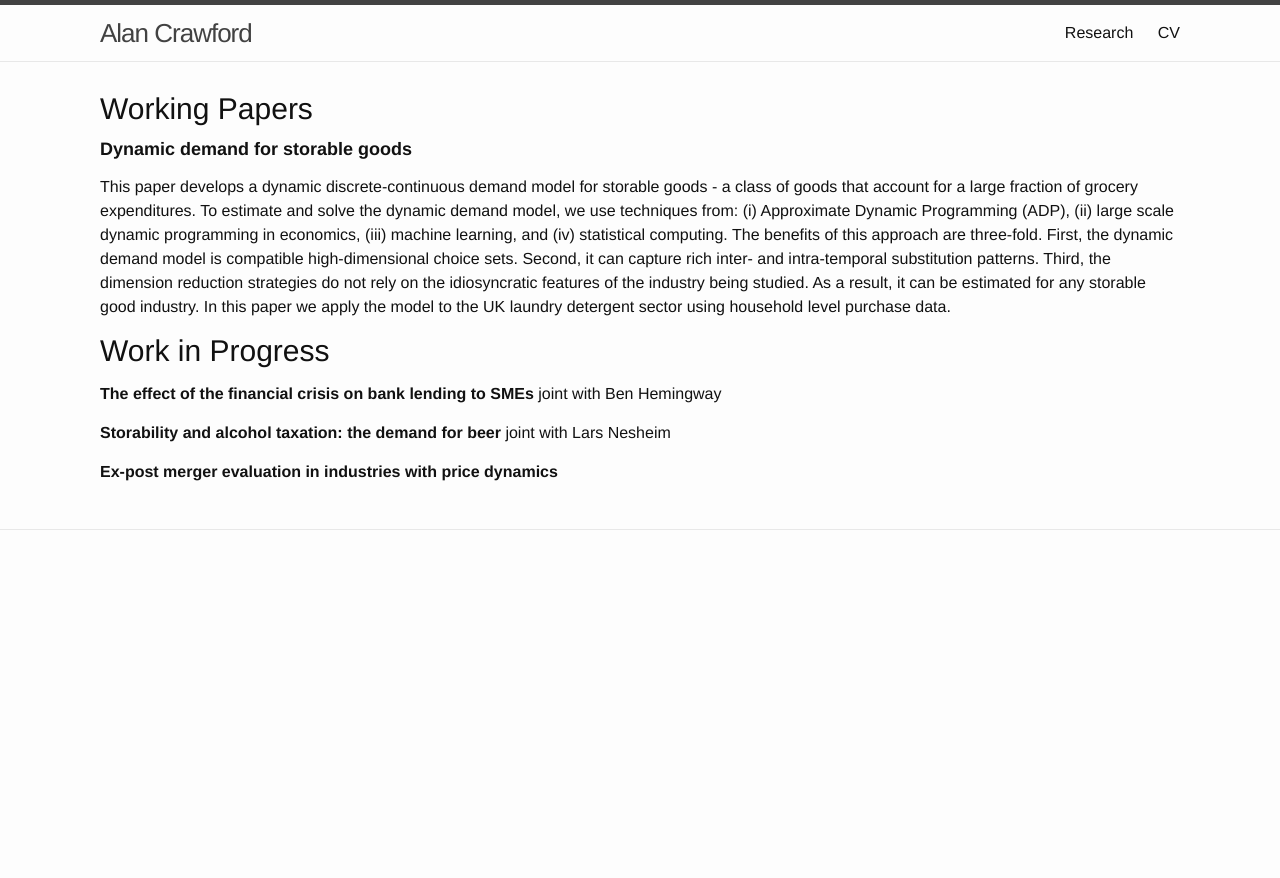
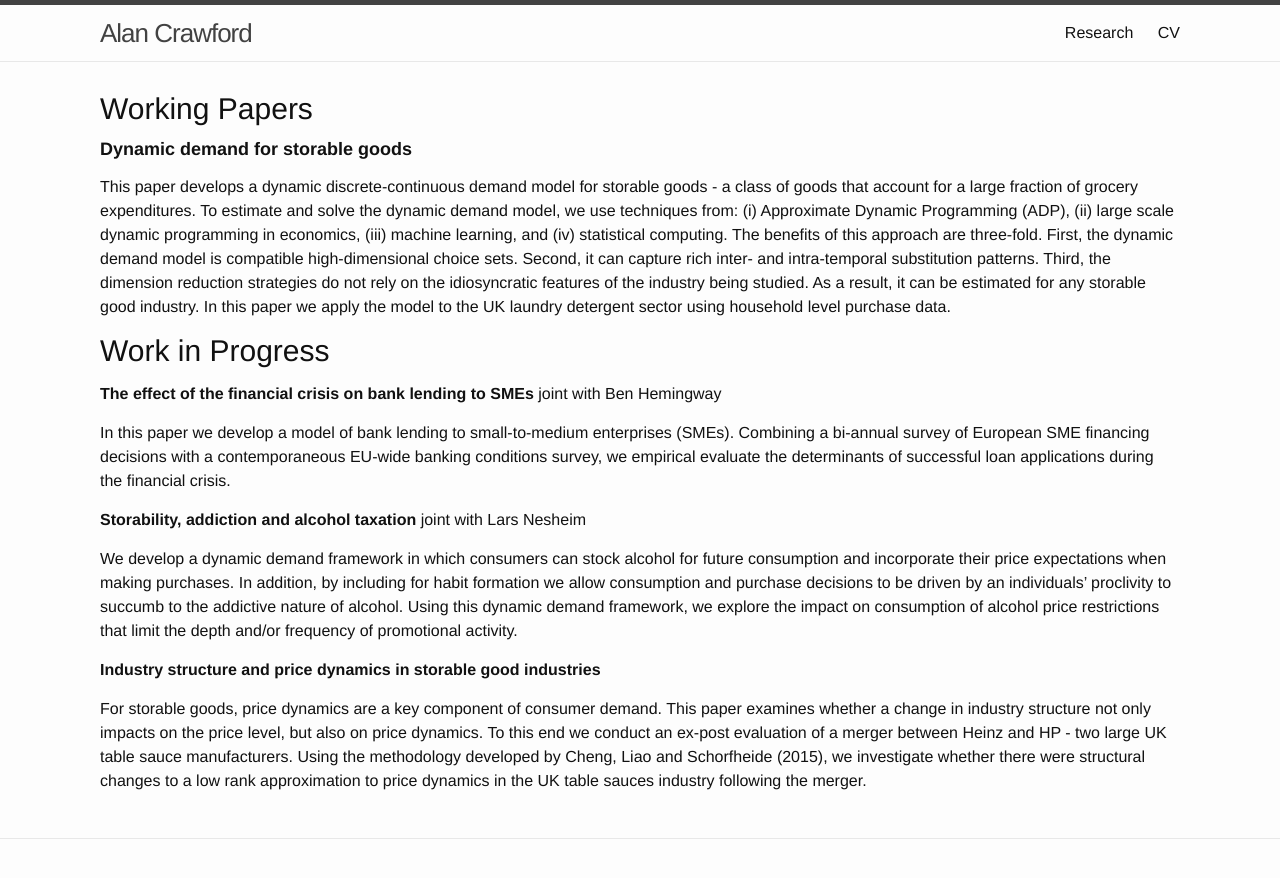
Before and after one commit to alancrawford/alancrawford.github.io, a Jekyll site: the page built from _pages/Research.md, in a window 1280 px wide. Shown: the top 878 px of the page. Built offline with Jekyll 4.4.1, drawn with Linux system fonts in a browser that asks for light colours.

Commit message:
Update short abs and new cv

```diff
--- a/_pages/Research.md
+++ b/_pages/Research.md
@@ -14,6 +14,12 @@ This paper develops a dynamic discrete-continuous demand model for storable good
 
 **The effect of the financial crisis on bank lending to SMEs** joint with Ben Hemingway
 
-**Storability and alcohol taxation: the demand for beer** joint with Lars Nesheim
+In this paper we develop a model of bank lending to small-to-medium enterprises (SMEs). Combining a bi-annual survey of European SME financing decisions with a contemporaneous EU-wide banking conditions survey, we empirical evaluate the determinants of successful loan applications during the financial crisis.
 
-**Ex-post merger evaluation in industries with price dynamics**
+**Storability, addiction and alcohol taxation** joint with Lars Nesheim
+
+We develop a dynamic demand framework in which consumers can stock alcohol for future consumption and incorporate their price expectations when making purchases. In addition, by including for habit formation we allow consumption and purchase decisions to be driven by an individuals' proclivity to succumb to the addictive nature of alcohol. Using this dynamic demand framework, we explore the impact on consumption of alcohol price restrictions that limit the depth and/or frequency of promotional activity.
+
+**Industry structure and price dynamics in storable good industries**
+
+For storable goods, price dynamics are a key component of consumer demand. This paper examines whether a change in industry structure not only impacts on the price level, but also on price dynamics. To this end we conduct an ex-post evaluation of a merger between Heinz and HP - two large UK table sauce manufacturers. Using the methodology developed by Cheng, Liao and Schorfheide (2015), we investigate whether there were structural changes to a low rank approximation to price dynamics in the UK table sauces industry following the merger.
```
Also changed, not shown: 2 other files.
